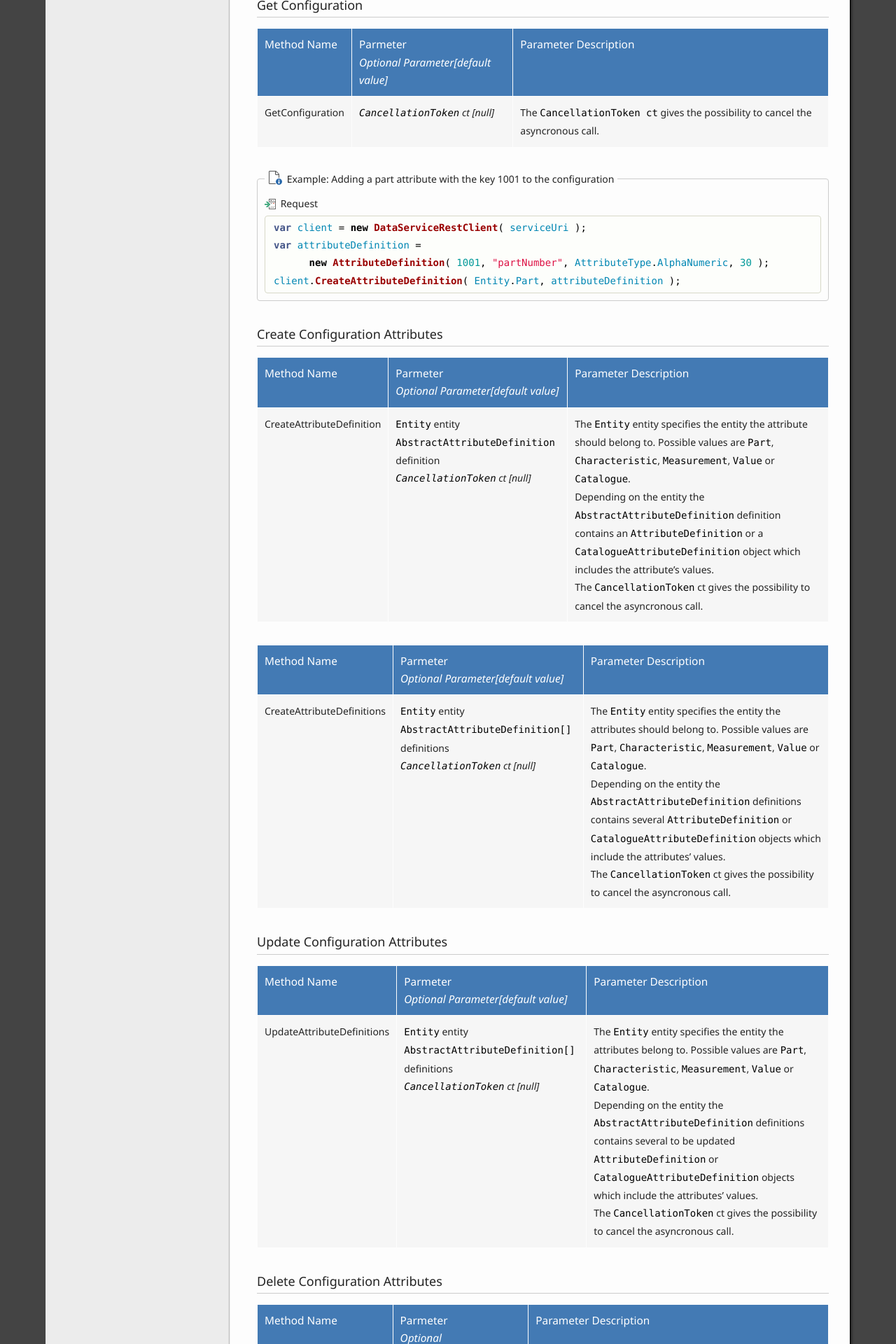
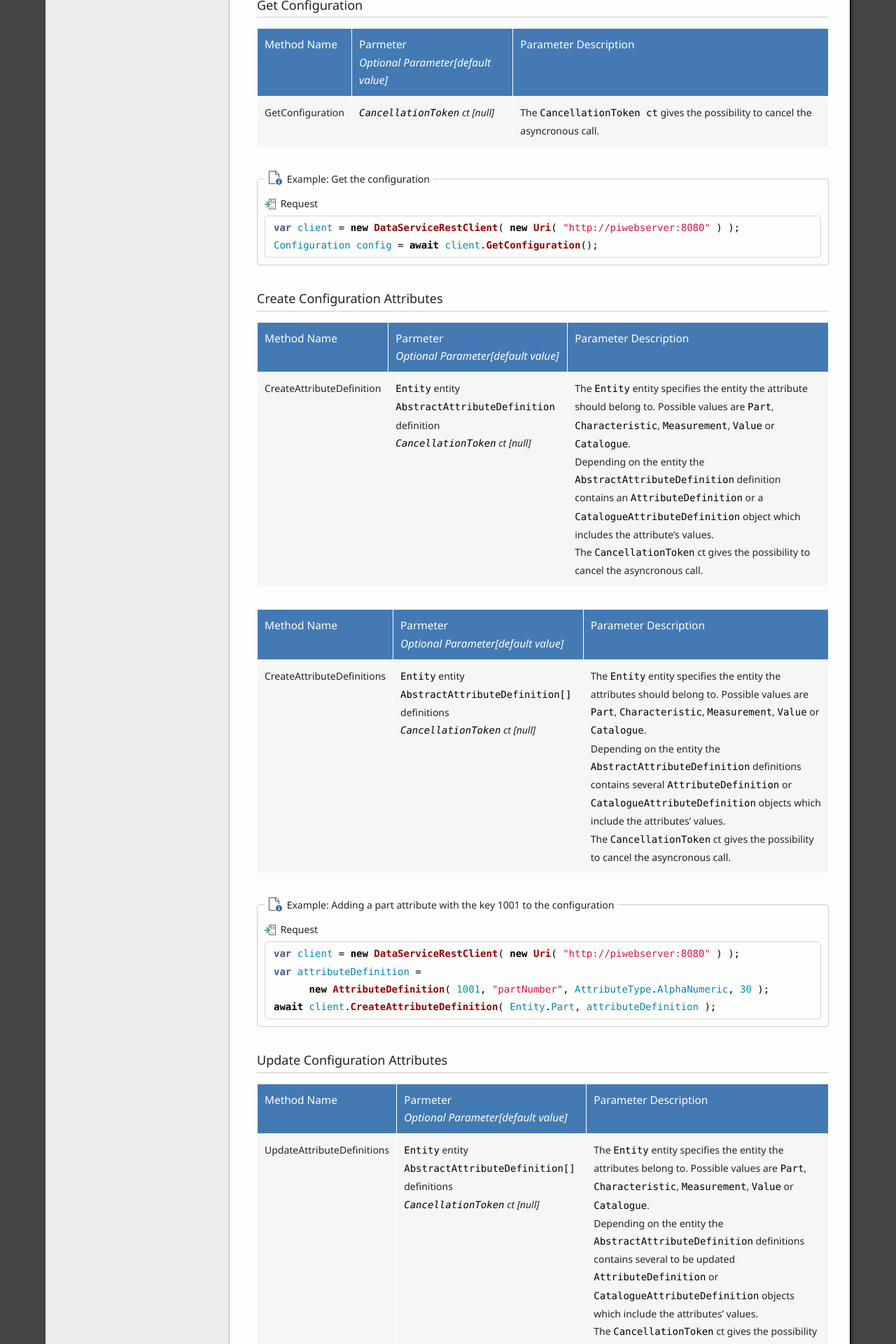
Before and after one commit to ZEISS-PiWeb/PiWeb-Api, a Jekyll site: the page built from _pages/022-configuration.md, in a window 1280 px wide. Shown: the part 2228-4148 px from the top of the page at 70% size. Built offline with Jekyll 4.4.1, drawn with Linux system fonts in a browser that asks for light colours; some of the changed text lies outside the part shown.

Commit message:
Update 022-configuration.md

````diff
--- a/_pages/022-configuration.md
+++ b/_pages/022-configuration.md
@@ -69,15 +69,12 @@
 ------------|-------------------------------------------------|----------------------
 GetConfiguration | *```CancellationToken``` ct [null]* |  The ```CancellationToken ct``` gives the possibility to cancel the asyncronous call.
 
-{% include exampleFieldset.html caption=" Adding a part attribute with the key 1001 to the configuration" %}
-
+{% include exampleFieldset.html caption=" Get the configuration" %}
 {{ site.headers['request'] | markdownify }}
 
 {% highlight csharp %}
-var client = new DataServiceRestClient( serviceUri );
-var attributeDefinition =
-      new AttributeDefinition( 1001, "partNumber", AttributeType.AlphaNumeric, 30 );
-client.CreateAttributeDefinition( Entity.Part, attributeDefinition );
+var client = new DataServiceRestClient( new Uri( "http://piwebserver:8080" ) );
+Configuration config = await client.GetConfiguration();
 {% endhighlight %}
 
 {{ site.sections['endExample'] }}
@@ -92,17 +89,58 @@
 ------------|-------------------------------------------------|----------------------
 CreateAttributeDefinitions | ```Entity``` entity<br><nobr><code>AbstractAttributeDefinition[]</code> definitions </nobr><br>*```CancellationToken``` ct [null]* |  The ```Entity``` entity specifies the entity the attributes should belong to. Possible values are ```Part```, ```Characteristic```, ```Measurement```, ```Value``` or ```Catalogue```.<br> Depending on the entity the ```AbstractAttributeDefinition``` definitions contains several ```AttributeDefinition``` or  ```CatalogueAttributeDefinition``` objects which include the attributes' values. <br> The ```CancellationToken``` ct gives the possibility to cancel the asyncronous call.
 
+{% include exampleFieldset.html caption="Adding a part attribute with the key 1001 to the configuration" %}
+
+{{ site.headers['request'] | markdownify }}
+
+{% highlight csharp %}
+var client = new DataServiceRestClient( new Uri( "http://piwebserver:8080" ) );
+var attributeDefinition =
+      new AttributeDefinition( 1001, "partNumber", AttributeType.AlphaNumeric, 30 );
+await client.CreateAttributeDefinition( Entity.Part, attributeDefinition );
+{% endhighlight %}
+
+{{ site.sections['endExample'] }}
+
 ### Update Configuration Attributes
 
 Method Name | Parmeter<br>*Optional Parameter[default value]* | Parameter Description
 ------------|-------------------------------------------------|----------------------
 UpdateAttributeDefinitions | ```Entity``` entity<br><nobr><code>AbstractAttributeDefinition[]</code> definitions </nobr><br>*```CancellationToken``` ct [null]* |  The ```Entity``` entity specifies the entity the attributes belong to. Possible values are ```Part```, ```Characteristic```, ```Measurement```, ```Value``` or ```Catalogue```.<br> Depending on the entity the ```AbstractAttributeDefinition``` definitions contains several to be updated ```AttributeDefinition``` or  ```CatalogueAttributeDefinition``` objects which include the attributes' values. <br> The ```CancellationToken``` ct gives the possibility to cancel the asyncronous call.
 
+{% include exampleFieldset.html caption="Updating the part attribute with key 1001 - change length from 30 to 50" %}
+{{ site.headers['request'] | markdownify }}
+
+{% highlight csharp %}
+var client = new DataServiceRestClient( new Uri( "http://piwebserver:8080" ) );
+
+//Get the attribute
+var config = await GetConfiguration();
+var partAttribute = config.PartAttributes.Where( p => p.Key == 1001);
+
+//Change the length
+partAttribute.Length = 50;
+client.UpdateAttributeDefinition( Entity.Part, attributeDefinition );
+{% endhighlight %}
+
+{{ site.sections['endExample'] }}
+
+
 ### Delete Configuration Attributes
 
 Method Name | Parmeter<br>*Optional Parameter[default value]* | Parameter Description
 ------------|-------------------------------------------------|----------------------
 DeleteAttributeDefinitions | ```Entity``` entity<br>*```ushort``` keys [null]*<br>*```CancellationToken``` ct [null]* |  The ```Entity``` entity specifies the entity the attributes belong to. Possible values are ```Part```, ```Characteristic```, ```Measurement```, ```Value``` or ```Catalogue```.<br>The *keys* parameter may contain the keys of th attribute which should be deleted. If it stays empty all attributes of the given *entity* are deleted. <br> The ```CancellationToken``` ct gives the possibility to cancel the asyncronous call.
+
+{% include exampleFieldset.html caption="Delete the part attribute with key 1001" %}
+{{ site.headers['request'] | markdownify }}
+
+{% highlight csharp %}
+var client = new DataServiceRestClient( new Uri( "http://piwebserver:8080" ) );
+await client.DeleteAttributeDefinitions( Entity.Part, new ushort[]{ (ushort)1001 } );
+{% endhighlight %}
+
+{{ site.sections['endExample'] }}
 
 {% comment %}----------------------------------------------------------------------------------------------- {% endcomment %}
 
@@ -207,16 +245,6 @@
 
 {{ site.sections['endExample'] }}
 
-{{ site.sections['beginExampleAPI'] }}
-{{ site.headers['request'] | markdownify }}
-
-{% highlight csharp %}
-var client = new DataServiceRestClient( serviceUri );
-Configuration information = client.GetConfiguration();
-{% endhighlight %}
-
-{{ site.sections['endExample'] }}
-
 {% comment %}----------------------------------------------------------------------------------------------- {% endcomment %}
 
 ## {{ page.sections['update'] }}
@@ -249,21 +277,6 @@
 
 {% highlight http %}
 HTTP/1.1 200 Ok
-{% endhighlight %}
-
-{{ site.sections['endExample'] }}
-{{ site.sections['beginExampleAPI'] }}
-
-{{ site.headers['request'] | markdownify }}
-
-{% highlight csharp %}
-var client = new DataServiceRestClient( serviceUri );
-
-//Get the attribute
-...
-
-attributeDefinition.Length = 50;
-client.UpdateAttributeDefinition( Entity.Part, attributeDefinition );
 {% endhighlight %}
 
 {{ site.sections['endExample'] }}
@@ -350,13 +363,3 @@
 {% endhighlight %}
 
 {{ site.sections['endExample'] }}
-
-{{ site.sections['beginExampleAPI'] }}
-{{ site.headers['request'] | markdownify }}
-
-{% highlight csharp %}
-var client = new DataServiceRestClient( serviceUri );
-client.DeleteAttributeDefinitions( Entity.Part, new ushort[]{ (ushort)1001 } );
-{% endhighlight %}
-
-{{ site.sections['endExample'] }}
````
